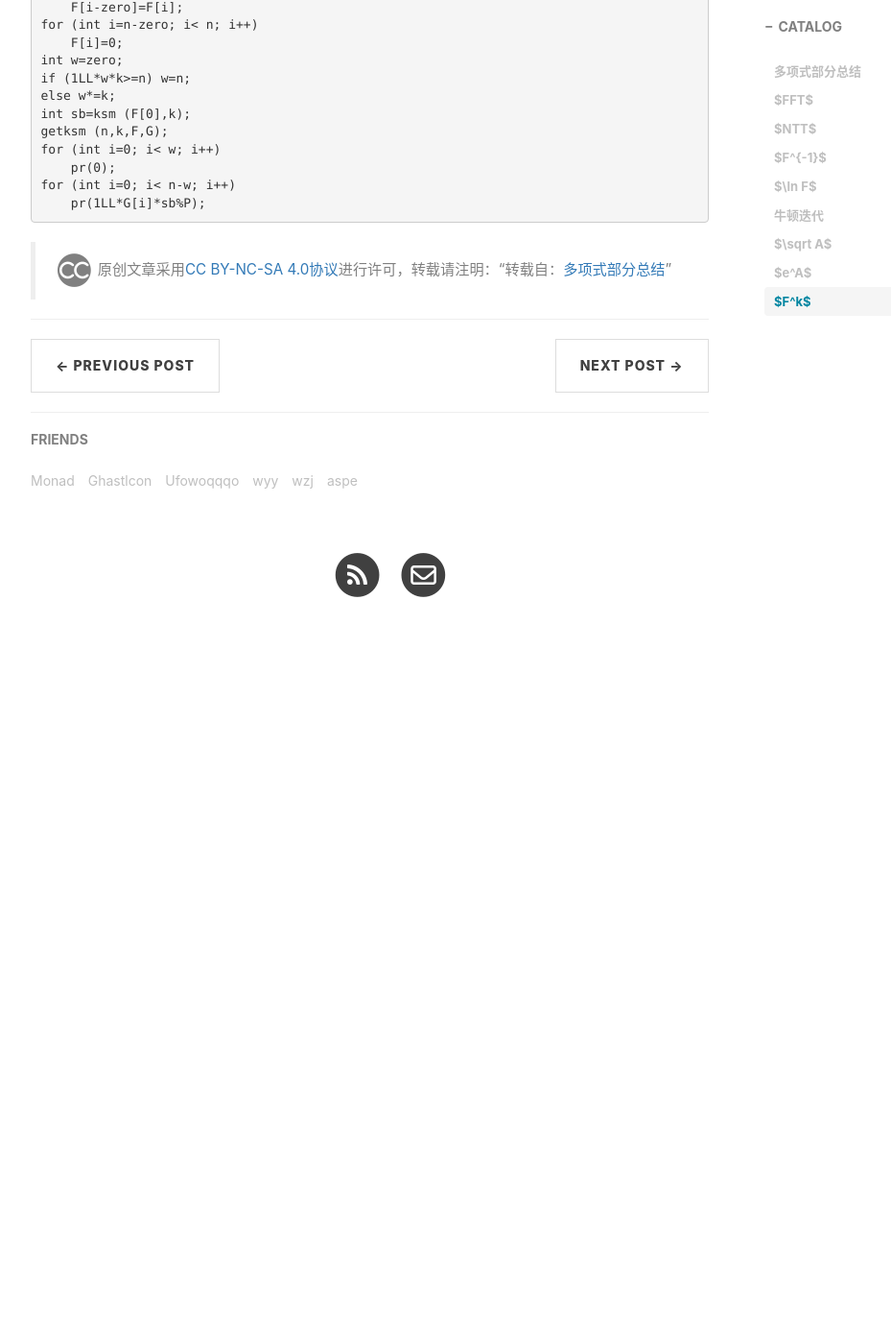
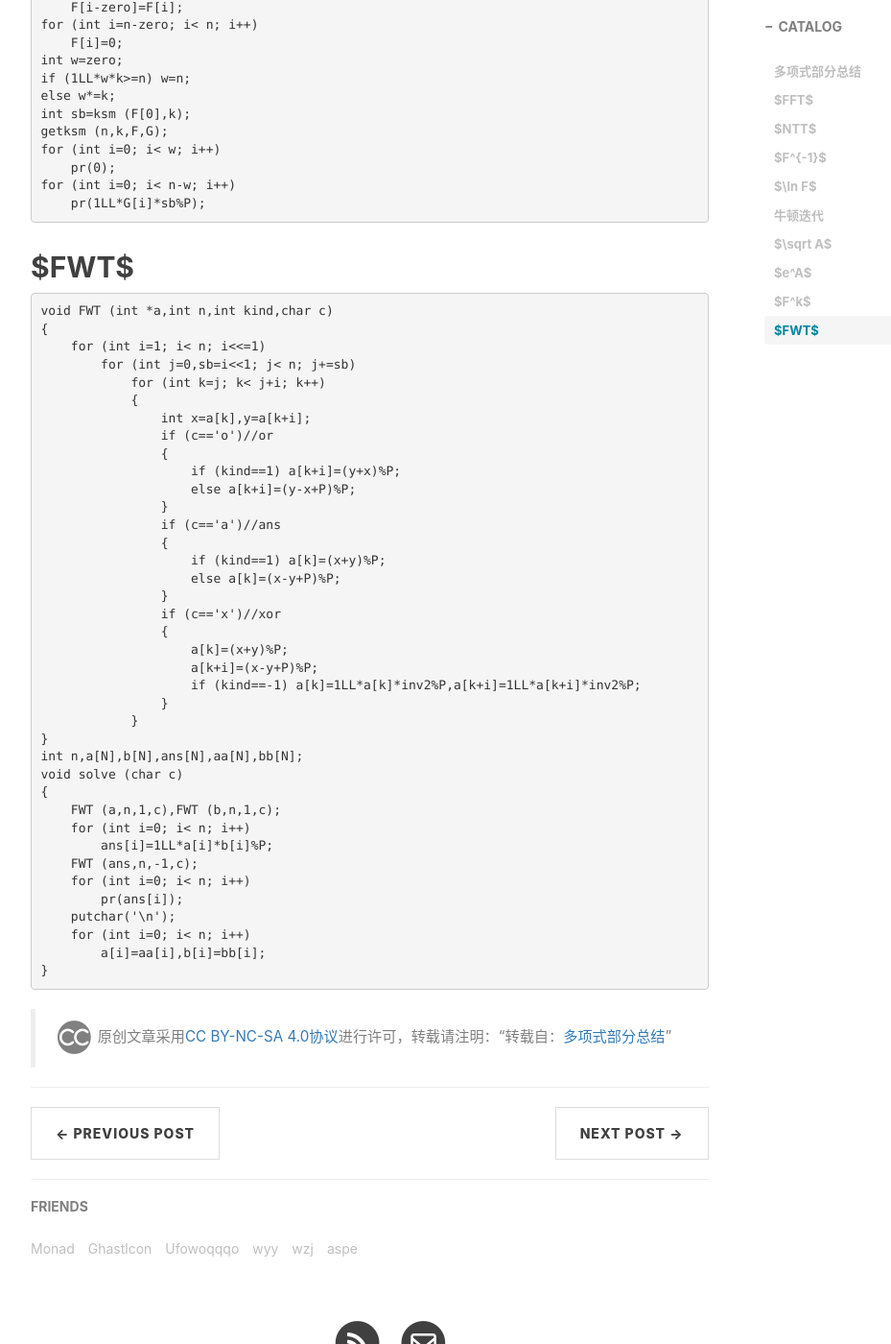
Before and after one commit to zhengyucheng/zhengyucheng.github.io, a Jekyll site: the page built from _posts/2019-04-15-多项式部分总结.md, in a window 1280 px wide and 1400 px high, scrolled down 7312 px. Shown: the whole window at 96% size, without its empty margins (233-1162 px from the left). Built offline with Jekyll 4.4.1, drawn with Linux system fonts in a browser that asks for light colours; nearby versions of some CDN libraries; formulas are drawn with MathJax 3; a script that is not in the unit is left out; comment, search, counter and statistics services are not loaded; before the commit the page ends 8004 px from its top, so only the background shows below that.

Commit message:
Update 2019-04-15-多项式部分总结.md

````diff
--- a/_posts/2019-04-15-多项式部分总结.md
+++ b/_posts/2019-04-15-多项式部分总结.md
@@ -363,3 +363,46 @@ for (int i=0; i< w; i++)
 for (int i=0; i< n-w; i++)
     pr(1LL*G[i]*sb%P);
 ```
+
+## $FWT$
+
+```
+void FWT (int *a,int n,int kind,char c)
+{
+    for (int i=1; i< n; i<<=1)
+        for (int j=0,sb=i<<1; j< n; j+=sb)
+            for (int k=j; k< j+i; k++)
+            {
+                int x=a[k],y=a[k+i];
+                if (c=='o')//or
+                {
+                    if (kind==1) a[k+i]=(y+x)%P;
+                    else a[k+i]=(y-x+P)%P;
+                }
+                if (c=='a')//ans
+                {
+                    if (kind==1) a[k]=(x+y)%P;
+                    else a[k]=(x-y+P)%P;
+                }
+                if (c=='x')//xor
+                {
+                    a[k]=(x+y)%P;
+                    a[k+i]=(x-y+P)%P;
+                    if (kind==-1) a[k]=1LL*a[k]*inv2%P,a[k+i]=1LL*a[k+i]*inv2%P;
+                }
+            }
+}
+int n,a[N],b[N],ans[N],aa[N],bb[N];
+void solve (char c)
+{
+    FWT (a,n,1,c),FWT (b,n,1,c);
+    for (int i=0; i< n; i++)
+        ans[i]=1LL*a[i]*b[i]%P;
+    FWT (ans,n,-1,c);
+    for (int i=0; i< n; i++)
+        pr(ans[i]);
+    putchar('\n');
+    for (int i=0; i< n; i++)
+        a[i]=aa[i],b[i]=bb[i];
+}
+```
````
